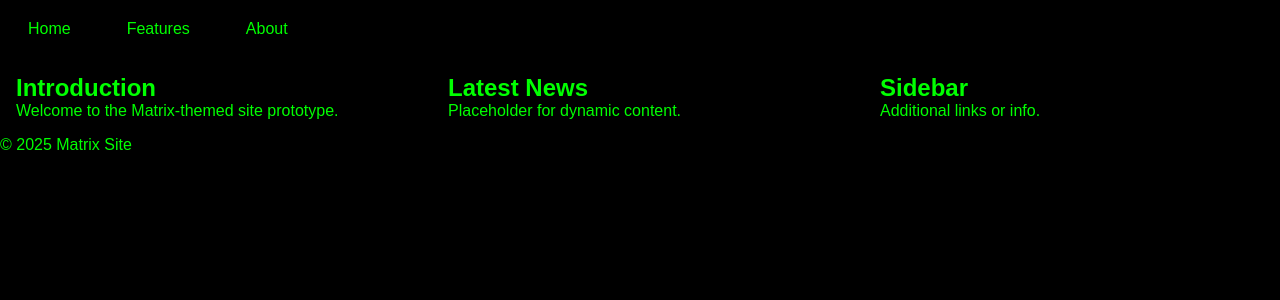
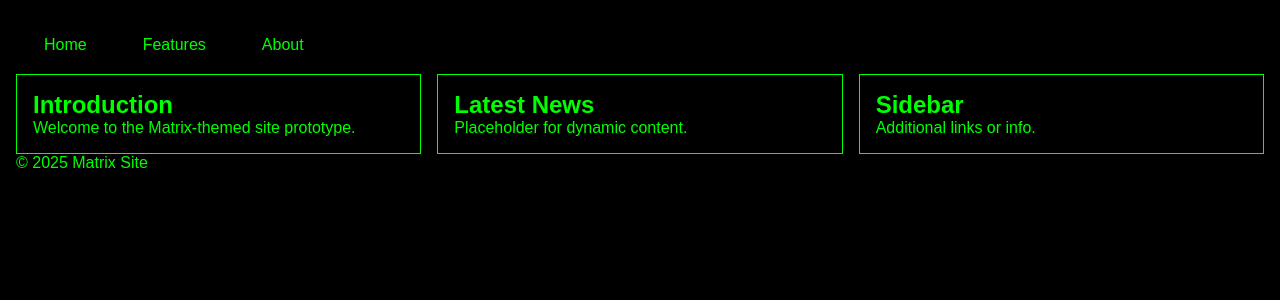
Before and after one commit to Uzumaki-DC/matrix-site, a Next.js app: page / in a window 1280 px wide. Shown: the top 300 px of the page. Built offline with nearby package versions, Linux system fonts and the light colour scheme.

Commit message:
chore: add CSS custom properties for theming

```diff
--- a/styles/globals.css
+++ b/styles/globals.css
@@ -1,3 +1,10 @@
+:root {
+  --matrix-green: #00ff00;
+  --bg-color: #000000;
+  --text-color: var(--matrix-green);
+  --padding: 1rem;
+}
+
 /* styles/globals.css */
 * {
   margin: 0;
@@ -5,10 +12,13 @@
   box-sizing: border-box;
 }
 body {
+  background: var(--bg-color);
+  color: var(--text-color);
   font-family: sans-serif;
-  background: black;
-  color: #00ff00;
+  margin: 0;
+  padding: var(--padding);
 }
+
 main section,
 main article,
 main aside {
@@ -71,8 +81,8 @@ main {
 }
 
 main > * {
-  background: #000; /* solid black background */
+  background: var(--bg-color);
   border: 1px solid var(--matrix-green);
-  padding: 1rem;
-  color: var(--matrix-green);
+  padding: var(--padding);
+  color: var(--text-color);
 }
```
